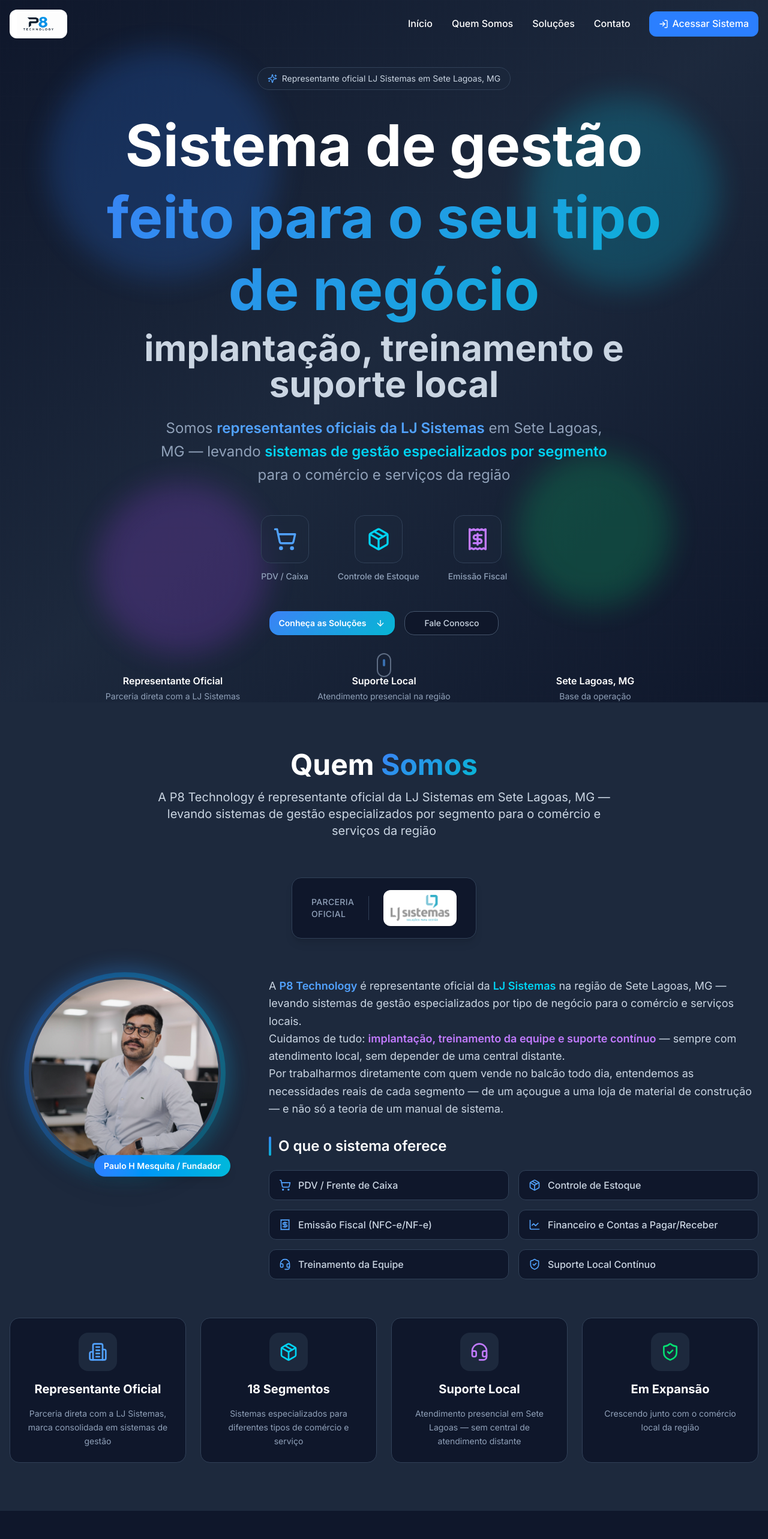
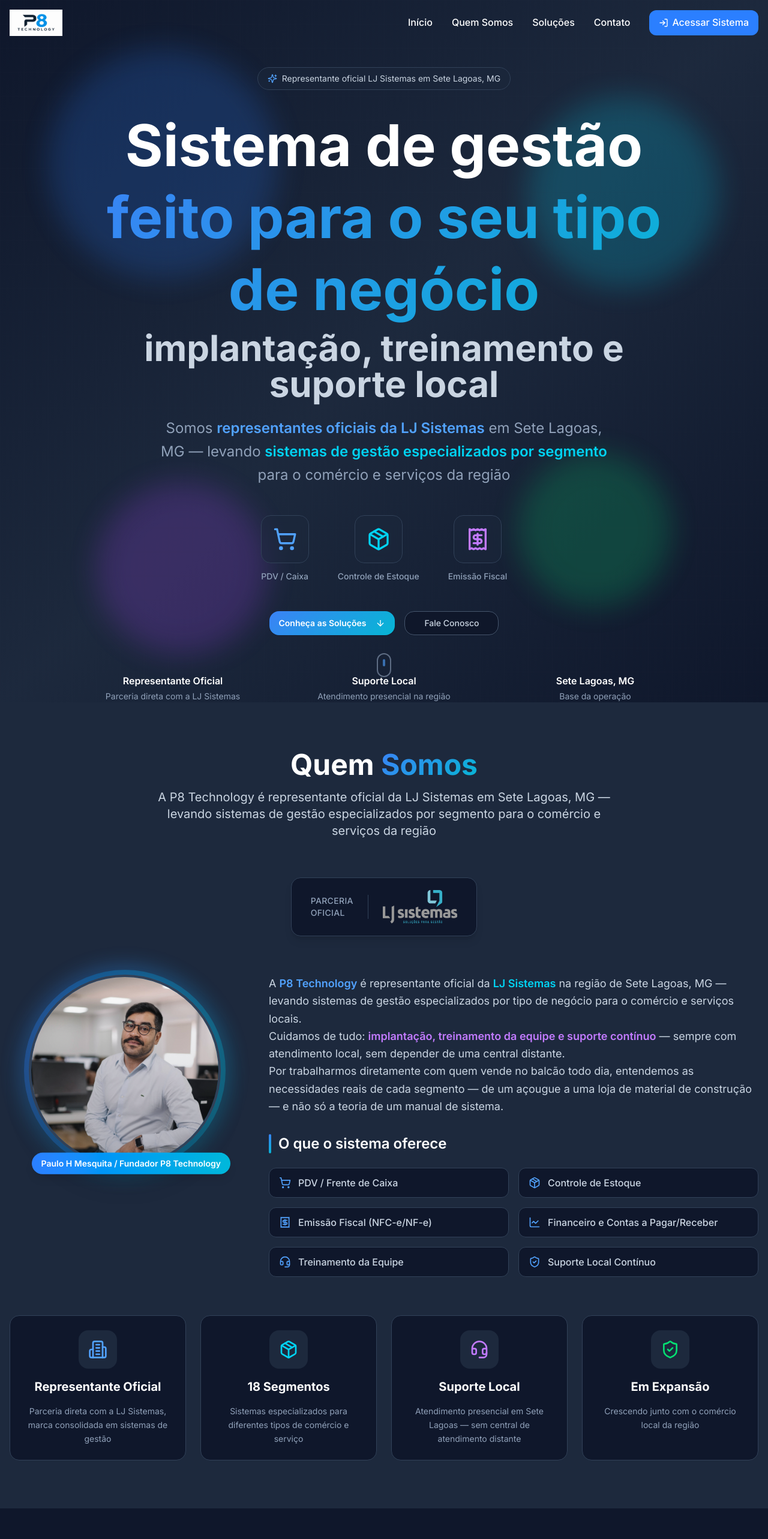
Before and after one commit to PauloHMesquita/P8technology, a React (Vite) app: page / in a window 1280 px wide. Shown: the top 2566 px of the page at 60% size. Built offline with nearby package versions, Linux system fonts and the light colour scheme.

Commit message:
Add files via upload

```diff
--- a/src/components/About.jsx
+++ b/src/components/About.jsx
@@ -62,12 +62,9 @@
               <span className="text-xs sm:text-sm text-slate-400 font-medium uppercase tracking-wide border-r border-slate-700 pr-4 sm:pr-6">
                 Parceria<br />Oficial
               </span>
-              {/* Selo branco por trás — a logo da LJ Sistemas tem texto
-                  cinza, feito pra fundo claro; sem isso, ficaria apagada
-                  no card escuro. */}
-              <div className="bg-white rounded-lg px-3 py-2 shadow-sm">
-                <img src={logoLJ} alt="LJ Sistemas" className="h-8 sm:h-11 w-auto" />
-              </div>
+              {/* Contorno claro sutil, mesma técnica do cabeçalho — sem
+                  selo branco sólido atrás. */}
+              <img src={logoLJ} alt="LJ Sistemas" className="logo-contraste h-10 sm:h-14 w-auto" />
             </div>
           </div>
 
@@ -90,7 +87,7 @@
                 {/* Antes dizia "Desenvolvedor" — agora deixa claro que é o
                     fundador da empresa, não um prestador de serviço avulso. */}
                 <div className="absolute -bottom-2 sm:-bottom-4 -right-2 sm:-right-4 bg-gradient-to-r from-blue-500 to-cyan-500 text-white px-3 py-2 sm:px-4 sm:py-2 rounded-full text-xs sm:text-sm font-semibold shadow-lg animate-bounce">
-                  <span className="hidden sm:inline">Paulo H Mesquita / Fundador</span>
+                  <span className="hidden sm:inline">Paulo H Mesquita / Fundador P8 Technology</span>
                   <span className="sm:hidden">Paulo H Mesquita</span>
                 </div>
               </div>
--- a/src/components/Footer.jsx
+++ b/src/components/Footer.jsx
@@ -11,11 +11,7 @@
           <div className="flex flex-col md:flex-row justify-between items-center space-y-4 md:space-y-0">
             {/* Logo and Copyright */}
             <div className="flex flex-col md:flex-row items-center space-y-2 md:space-y-0 md:space-x-4">
-              {/* Mesmo selo claro do cabeçalho — necessário porque o texto
-                  da logo é escuro, feito pra fundo claro. */}
-              <div className="bg-white rounded-lg px-2.5 py-1 shadow-sm">
-                <img src={logoP8} alt="P8 Technology" className="h-6 w-auto" />
-              </div>
+              <img src={logoP8} alt="P8 Technology" className="logo-contraste h-8 w-auto" />
               <div className="text-slate-400 text-sm">
                 © {currentYear} P8 Technology — todos os direitos reservados
               </div>
--- a/src/components/Header.jsx
+++ b/src/components/Header.jsx
@@ -40,13 +40,12 @@
     }`}>
       <div className="container mx-auto px-4 py-4">
         <div className="flex items-center justify-between">
-          {/* Logo dentro de um selo claro — o arquivo tem o texto
-              "TECHNOLOGY" em azul-marinho, feito pra fundo claro. Sem esse
-              fundo branco por trás, o texto ficaria ilegível no cabeçalho
-              escuro. Mesma técnica já usada no login do CRM, só que
-              invertida (lá é selo escuro pra logo de texto branco). */}
-          <div className="bg-white rounded-lg px-3 py-1.5 shadow-sm">
-            <img src={logoP8} alt="P8 Technology" className="h-7 sm:h-9 w-auto" />
+          {/* Logo com contorno claro sutil (classe .logo-contraste, de
+              App.css) em vez de um selo branco sólido atrás — o texto
+              escuro da logo fica legível no cabeçalho escuro sem parecer
+              um adesivo colado. */}
+          <div className="flex items-center">
+            <img src={logoP8} alt="P8 Technology" className="logo-contraste h-9 sm:h-11 w-auto" />
           </div>
 
           {/* Desktop Menu */}
```
